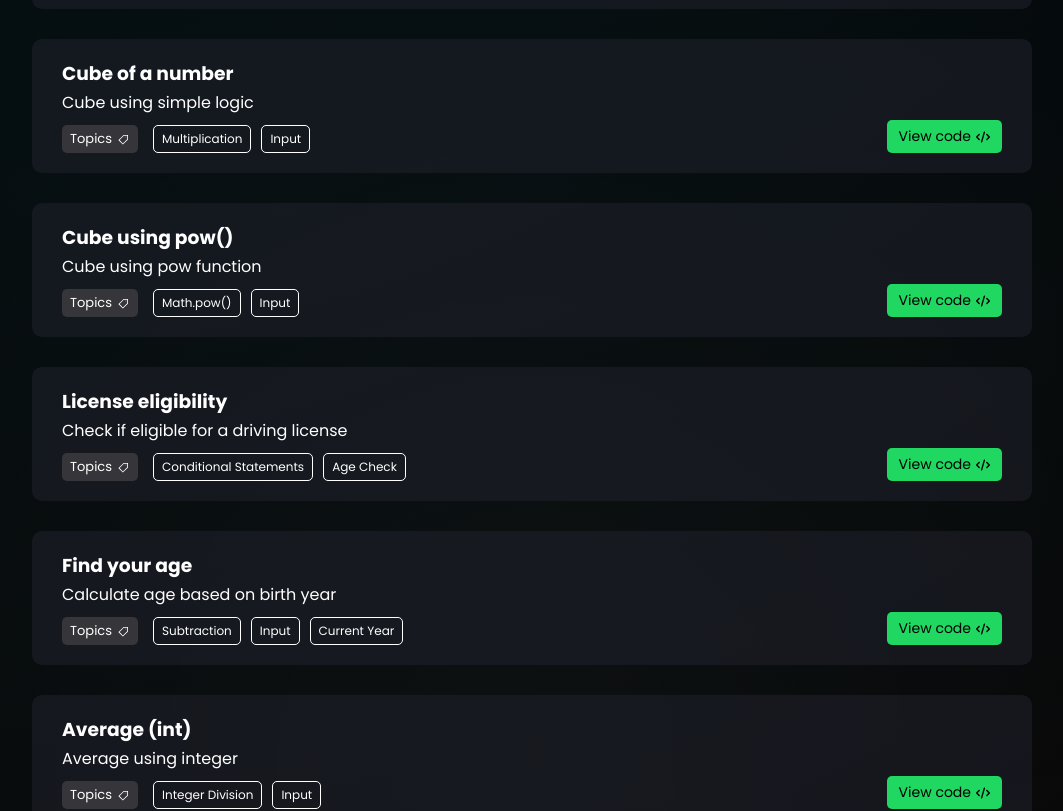
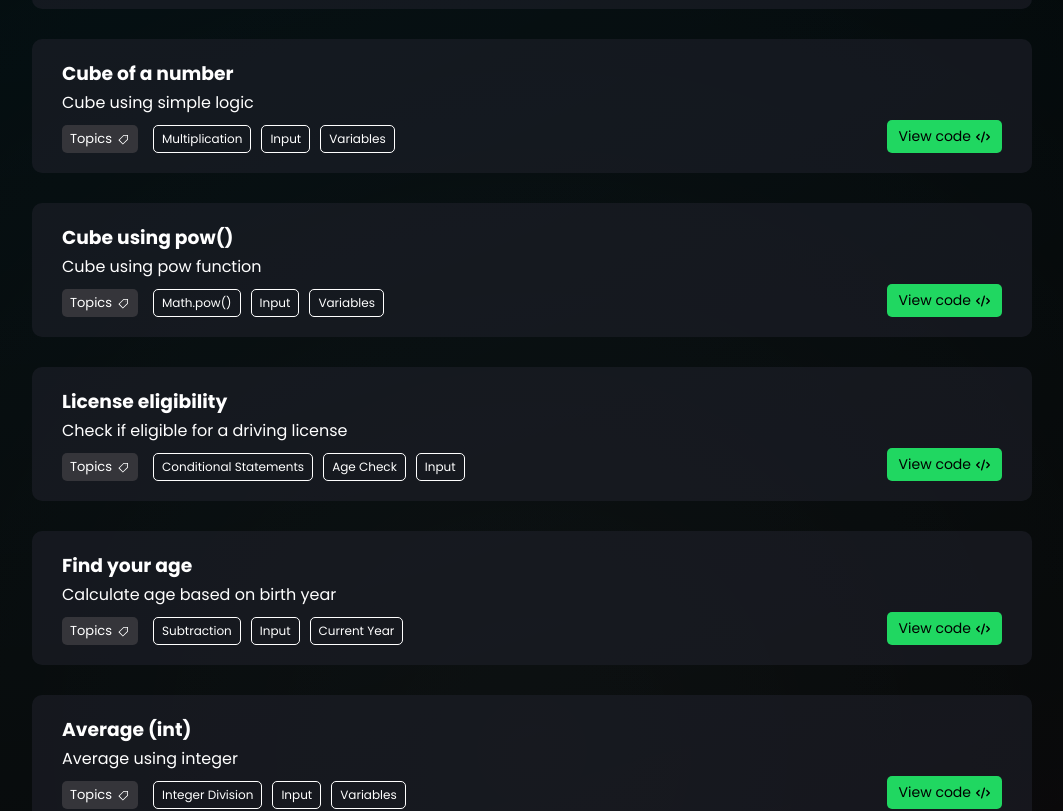
Before and after one commit to TonyStark-19/C-Coding, a React (Create React App) app in the folder c-coding/: page /levels/easy in a window 1280 px wide. Shown: the part 1180-1991 px from the top of the page, without its empty margins (108-1171 px from the left). Built offline with nearby package versions, Linux system fonts and the light colour scheme.

Commit message:
Added topics for easy page

```diff
--- a/c-coding/src/Levels/EasyPage.jsx
+++ b/c-coding/src/Levels/EasyPage.jsx
@@ -45,7 +45,7 @@ export const programs = [
     {
         title: "Area of circle",
         description: "Calculate area of a circle",
-        topics: ["Math.PI", "Multiplication"],
+        topics: ["Math.PI", "Multiplication", "Variables"],
         slug: "Areaofcircle",
         path: "Level 1/Areaofcircle.c",
         link: "/levels/easy",
@@ -54,7 +54,7 @@ export const programs = [
     {
         title: "Area of rectangle",
         description: "Calculate area of a rectangle",
-        topics: ["Multiplication", "Variables"],
+        topics: ["Math.PI", "Multiplication", "Variables"],
         slug: "Areaofrectangle",
         path: "Level 1/Areaofrectangle.c",
         link: "/levels/easy",
@@ -63,7 +63,7 @@ export const programs = [
     {
         title: "Area of square",
         description: "Calculate area of a square",
-        topics: ["Multiplication", "Variables"],
+        topics: ["Math.PI", "Multiplication", "Variables"],
         slug: "Areaofsquare",
         path: "Level 1/Areaofsquare.c",
         link: "/levels/easy",
@@ -81,7 +81,7 @@ export const programs = [
     {
         title: "Cube of a number",
         description: "Cube using simple logic",
-        topics: ["Multiplication", "Input"],
+        topics: ["Multiplication", "Input", "Variables"],
         slug: "cubeofanynumber",
         path: "Level 1/cubeofanynumber.c",
         link: "/levels/easy",
@@ -90,7 +90,7 @@ export const programs = [
     {
         title: "Cube using pow()",
         description: "Cube using pow function",
-        topics: ["Math.pow()", "Input"],
+        topics: ["Math.pow()", "Input", "Variables"],
         slug: "cubeofanynumber2",
         path: "Level 1/cubeofanynumber2.c",
         link: "/levels/easy",
@@ -99,7 +99,7 @@ export const programs = [
     {
         title: "License eligibility",
         description: "Check if eligible for a driving license",
-        topics: ["Conditional Statements", "Age Check"],
+        topics: ["Conditional Statements", "Age Check", "Input"],
         slug: "eligibleforlicense",
         path: "Level 1/eligibleforlicense.c",
         link: "/levels/easy",
@@ -117,7 +117,7 @@ export const programs = [
     {
         title: "Average (int)",
         description: "Average using integer",
-        topics: ["Integer Division", "Input"],
+        topics: ["Integer Division", "Input", "Variables"],
         slug: "intavg",
         path: "Level 1/intavg.c",
         link: "/levels/easy",
@@ -126,7 +126,7 @@ export const programs = [
     {
         title: "Odd or Even",
         description: "Check if a number is odd or even",
-        topics: ["Modulo Operator", "Conditionals"],
+        topics: ["Modulo Operator", "Conditionals", "Input"],
         slug: "oddeven",
         path: "Level 1/oddeven.c",
         link: "/levels/easy",
@@ -135,7 +135,7 @@ export const programs = [
     {
         title: "Pass or Fail",
         description: "Determine pass/fail status",
-        topics: ["If-Else", "Comparison"],
+        topics: ["If-Else", "Comparison", "Input"],
         slug: "Passorfail1",
         path: "Level 1/Passorfail1.c",
         link: "/levels/easy",
@@ -144,7 +144,7 @@ export const programs = [
     {
         title: "Pass or Fail (ternary)",
         description: "Using ternary operator",
-        topics: ["Ternary", "Conditionals"],
+        topics: ["Ternary", "Conditionals", "Input"],
         slug: "PassorFail2",
         path: "Level 1/PassorFail2.c",
         link: "/levels/easy",
@@ -153,7 +153,7 @@ export const programs = [
     {
         title: "Quotient and Remainder",
         description: "Basic division results",
-        topics: ["Division", "Modulo"],
+        topics: ["Division", "Modulo", "Input"],
         slug: "QandR",
         path: "Level 1/QandR.c",
         link: "/levels/easy",
@@ -162,7 +162,7 @@ export const programs = [
     {
         title: "Rectangle perimeter",
         description: "Calculate perimeter of rectangle",
-        topics: ["Addition", "Multiplication"],
+        topics: ["Math.PI", "Addition", "Multiplication"],
         slug: "rectangleperimeter",
         path: "Level 1/rectangleperimeter.c",
         link: "/levels/easy",
@@ -171,7 +171,7 @@ export const programs = [
     {
         title: "Remainder only",
         description: "Show remainder",
-        topics: ["Modulo", "Input"],
+        topics: ["Modulo", "Input", "Variables"],
         slug: "Remainder",
         path: "Level 1/Remainder.c",
         link: "/levels/easy",
@@ -180,7 +180,7 @@ export const programs = [
     {
         title: "Smallest number",
         description: "Compare two numbers",
-        topics: ["Conditionals", "Comparison"],
+        topics: ["Conditionals", "Comparison", "Input"],
         slug: "smallestnum",
         path: "Level 1/smallestnum.c",
         link: "/levels/easy",
@@ -189,7 +189,7 @@ export const programs = [
     {
         title: "Sum calculation",
         description: "Simple addition",
-        topics: ["Addition", "Input/Output"],
+        topics: ["Addition", "Input/Output", "Variables"],
         slug: "Sumcal",
         path: "Level 1/Sumcal.c",
         link: "/levels/easy",
@@ -198,7 +198,7 @@ export const programs = [
     {
         title: "Swapping",
         description: "Swap two numbers",
-        topics: ["Temp Variable", "Input"],
+        topics: ["Variables", "Input", "Logic"],
         slug: "swapping",
         path: "Level 1/swapping.c",
         link: "/levels/easy",
@@ -207,7 +207,7 @@ export const programs = [
     {
         title: "Multiplication table",
         description: "Print table of a number",
-        topics: ["Loops", "Multiplication"],
+        topics: ["Loops", "Multiplication", "Input"],
         slug: "Tables",
         path: "Level 1/Tables.c",
         link: "/levels/easy",
@@ -216,7 +216,7 @@ export const programs = [
     {
         title: "Upper or Lower case",
         description: "Check case of a character",
-        topics: ["If-else", "Conditionals"],
+        topics: ["If-else", "Character", "Input"],
         slug: "Upperorlowercase",
         path: "Level 1/Upperorlowercase.c",
         link: "/levels/easy",
```
